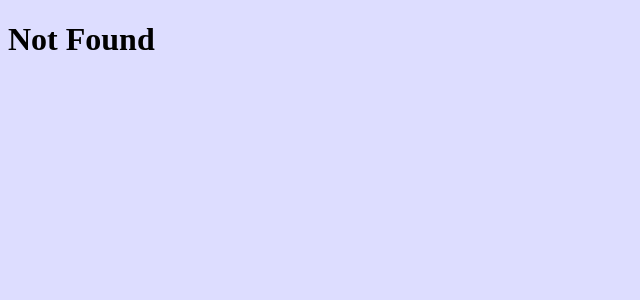
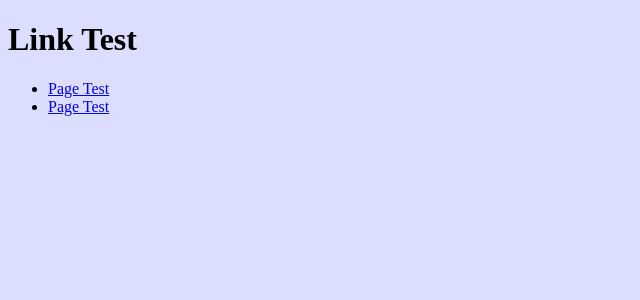
Before and after one commit to Ibuki-Bobby-Inomata/pre_app, a Next.js app: page /link-test in a window 1280 px wide. Before the commit this address had no page. Shown: the top 300 px of the page, without its empty margins (0-640 px from the left). Built offline with nearby package versions, Linux system fonts and the light colour scheme.

Commit message:
とほほ９まで終了

```diff
--- /dev/null
+++ b/app/component-test/testMessage.tsx
@@ -0,0 +1,3 @@
+export default function TestMessage() {
+    return <div>Test message.</div>
+}
--- /dev/null
+++ b/app/link-test/page.tsx
@@ -0,0 +1,13 @@
+import Link from 'next/link'
+
+export default function Page() {
+    return (
+        <>
+            <h1>Link Test</h1>
+            <ul>
+                <li><a href="page-test">Page Test</a></li>
+                <li><Link href="page-test">Page Test</Link></li>
+            </ul>
+        </>
+    )
+}
```
Also changed, not shown: app/component-test/page.tsx (added, +10 -0 lines), app/font-test/page.tsx (added, +11 -0 lines), app/image-test/page.tsx (added, +10 -0 lines), app/use-router-test/page.tsx (added, +12 -0 lines), public/image/sample.png (added), 1 other file (tests, documents, lock files or other folders).
